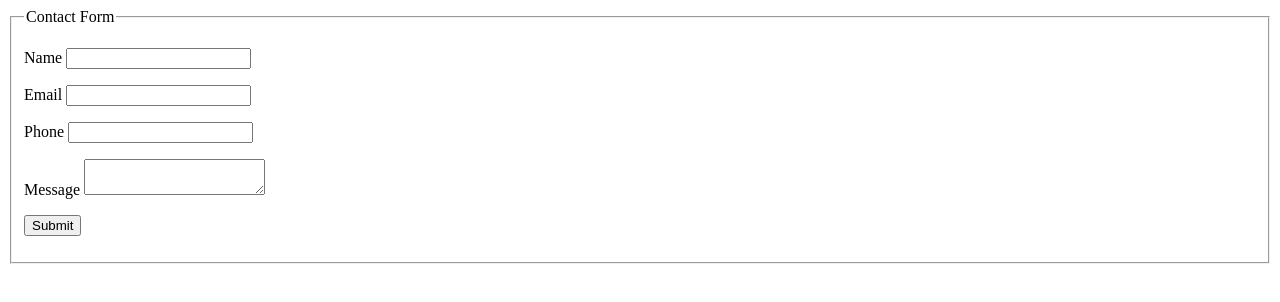
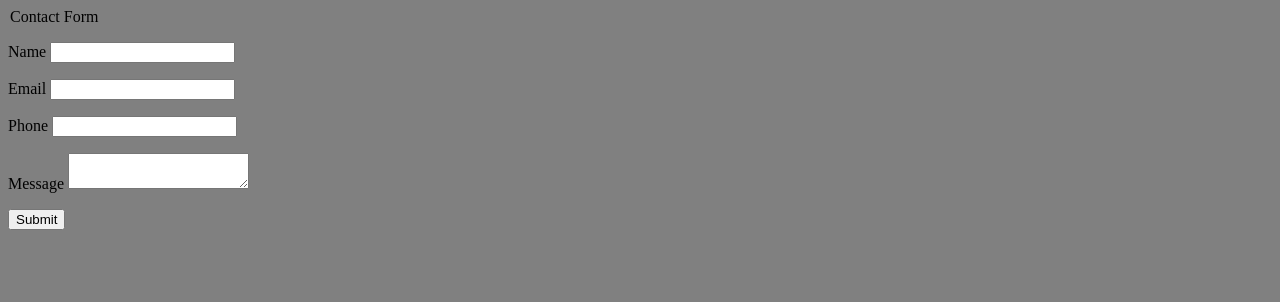
Before and after one commit to chinmayeearavind/Escape-room-, a plain HTML site: page Index.html in a window 1280 px wide. Drawn offline with Linux system fonts and the light colour scheme.

Commit message:
Update Index.html

```diff
--- a/Index.html
+++ b/Index.html
@@ -5,7 +5,7 @@
 <title>Contact Form - PHP/MySQL Demo Code</title>
 </head>
 
-<body>
+<body><body style="background-color:gray;>
 <fieldset>
 <legend>Contact Form</legend>
 <form name="frmContact" method="post" action="contact.php">
```
